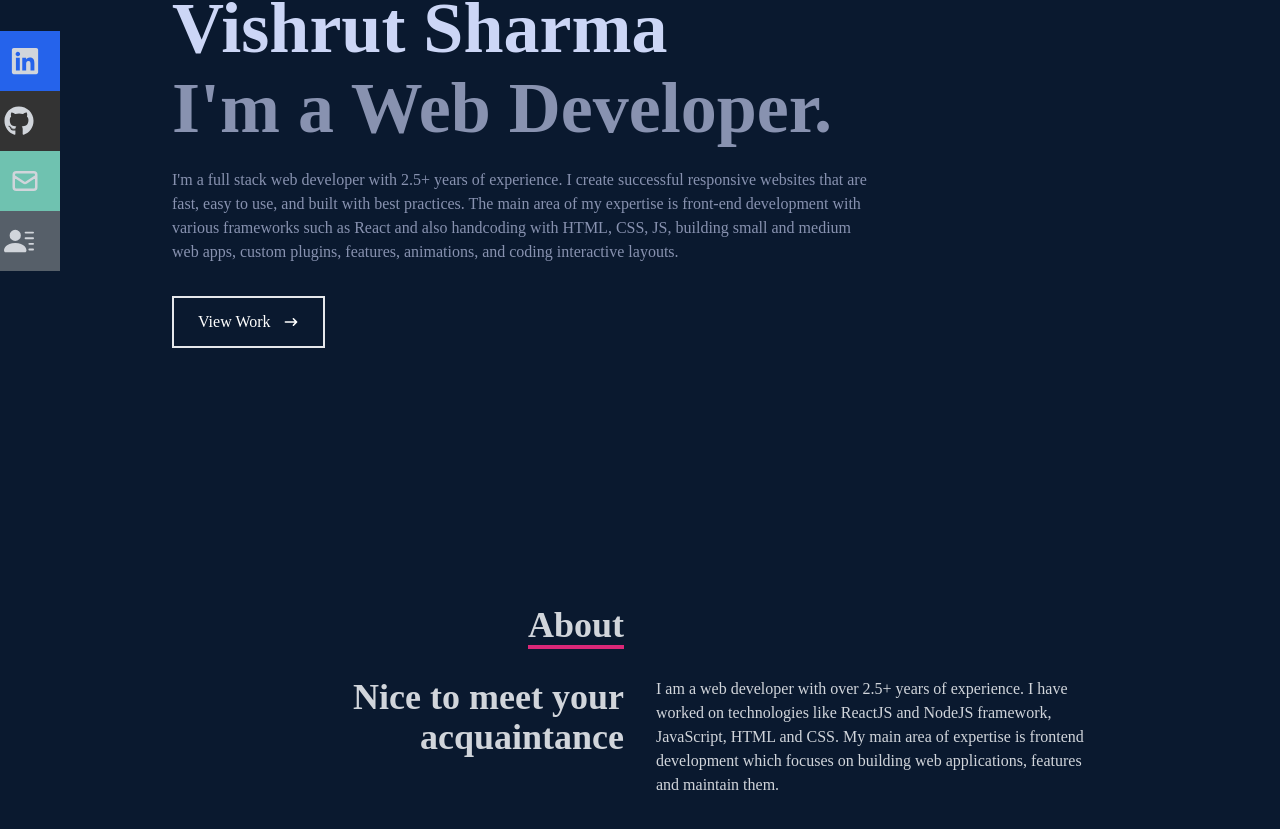
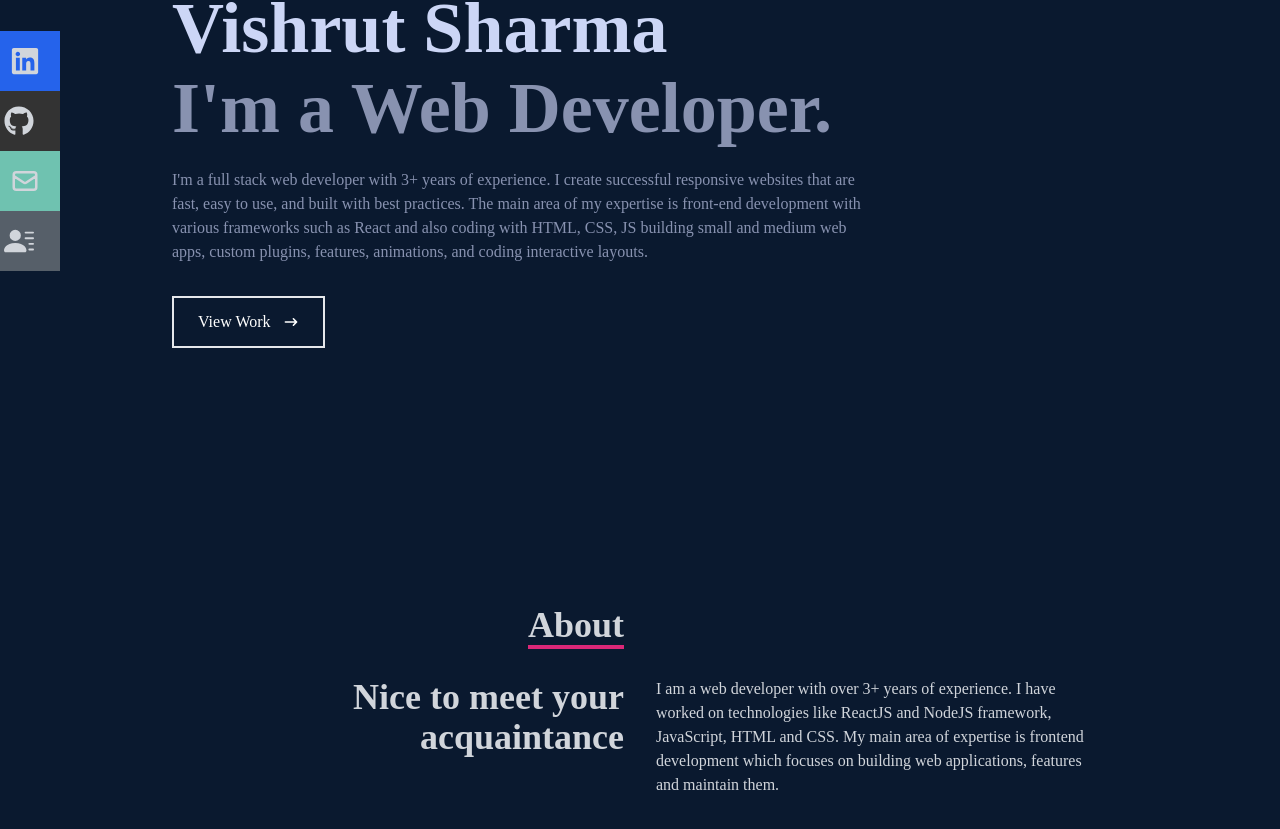
Before and after one commit to Vishrut1998/Portfolio, a React (Create React App) app: page / in a window 1280 px wide. Shown: the part 249-1078 px from the top of the page. Built offline with nearby package versions, Linux system fonts and the light colour scheme.

Commit message:
Comitted Changes for Updating Info

```diff
--- a/src/components/About.jsx
+++ b/src/components/About.jsx
@@ -16,7 +16,7 @@ const About = () => {
                 </div>
                 <div>
                     <p className='mr-5'>
-                     I am a web developer with over 2.5+ years of experience. I have worked on technologies like ReactJS and NodeJS framework, JavaScript, HTML and CSS. My main area of expertise is frontend development which focuses on building web applications,
+                     I am a web developer with over 3+ years of experience. I have worked on technologies like ReactJS and NodeJS framework, JavaScript, HTML and CSS. My main area of expertise is frontend development which focuses on building web applications,
                      features and maintain them.
                     </p>
                 </div>
--- a/src/components/Home.jsx
+++ b/src/components/Home.jsx
@@ -1,6 +1,6 @@
 import React from 'react';
 import {HiArrowNarrowRight} from 'react-icons/hi';
-import {Link, Button} from 'react-scroll';
+import {Link} from 'react-scroll';
 
 const Home = () => {
     return (
@@ -12,8 +12,8 @@ const Home = () => {
                 <p className="mt-12 text-4xl text-white">Hi, my name is</p>
                 <h1 className='text-4xl sm:text-7xl font-bold text-[#ccd6f6]'>Vishrut Sharma</h1>
                 <h2 className='text-4xl sm:text-7xl font-bold text-[#8892b0]'>I'm a Web Developer.</h2>
-                <p className='text-[#8892b0] py-4 max-w-[700px]'>I'm a full stack web developer with 2.5+ years of experience. I create successful responsive websites that are fast, easy to use, and built with best practices. The main area of my expertise is front-end development with various frameworks such as React
-                    and also handcoding with HTML, CSS, JS, building small and medium web apps, custom plugins, features, animations, and coding interactive layouts.</p>
+                <p className='text-[#8892b0] py-4 max-w-[700px]'>I'm a full stack web developer with 3+ years of experience. I create successful responsive websites that are fast, easy to use, and built with best practices. The main area of my expertise is front-end development with various frameworks such as React
+                    and also coding with HTML, CSS, JS building small and medium web apps, custom plugins, features, animations, and coding interactive layouts.</p>
                     <div>
                         <button className='text-white group border-2 px-6 py-3 my-2 flex items-center hover:bg-pink-600 hover:border-pink-600'><Link to="work" smooth={true} duration={500}>View Work</Link>
                         <span className='group-hover:rotate-90 duration-300'><Link to="work" smooth={true} duration={500}>
--- a/src/components/Navbar.jsx
+++ b/src/components/Navbar.jsx
@@ -69,7 +69,7 @@ const Navbar = () => {
                       </a>
                   </li>
                   <li className='w-[160px] h-[60px] flex justify-between items-center ml-[-100px] hover:ml-[-10px] duration-300 bg-[#333333]'>
-                      <a className='flex justify-between items-center w-full text-gray-300 gap-6 ml-5 mr-6' href="/">Github <FaGithub size={30} />
+                      <a className='flex justify-between items-center w-full text-gray-300 gap-6 ml-5 mr-6' target="_blank" href="https://github.com/Vishrut1998">Github <FaGithub size={30} />
                       </a>
                   </li>
                   <li className='w-[160px] h-[60px] flex justify-between items-center ml-[-100px] hover:ml-[-10px] duration-300 bg-[#6fc2b0]'>
--- a/src/components/Social.jsx
+++ b/src/components/Social.jsx
@@ -21,7 +21,7 @@ const Social = () => {
                  <a target="_blank" href="https://www.linkedin.com/in/vishrut-sharma-448588166">
                      <button className='text-center flex gap-2 rounded-lg px-5 py-3 m-2 bg-blue-600 text-white-700 font-bold text-lg '>Linkedin<FaLinkedin size={25} /></button>
                 </a>
-                <a target="_blank" href="https://wannacatchup.herokuapp.com/">
+                <a target="_blank" href="https://github.com/Vishrut1998">
                      <button className='text-center flex gap-2 rounded-lg px-7 py-3 m-2 bg-[#333333] text-white-700 font-bold text-lg '>Github<FaGithub size={30} /></button>
                 </a>
                 <a>
--- a/src/components/Work.jsx
+++ b/src/components/Work.jsx
@@ -71,6 +71,7 @@ const Work = () => {
 
 
 
+
             </div>
         </div>
     </div>
```
